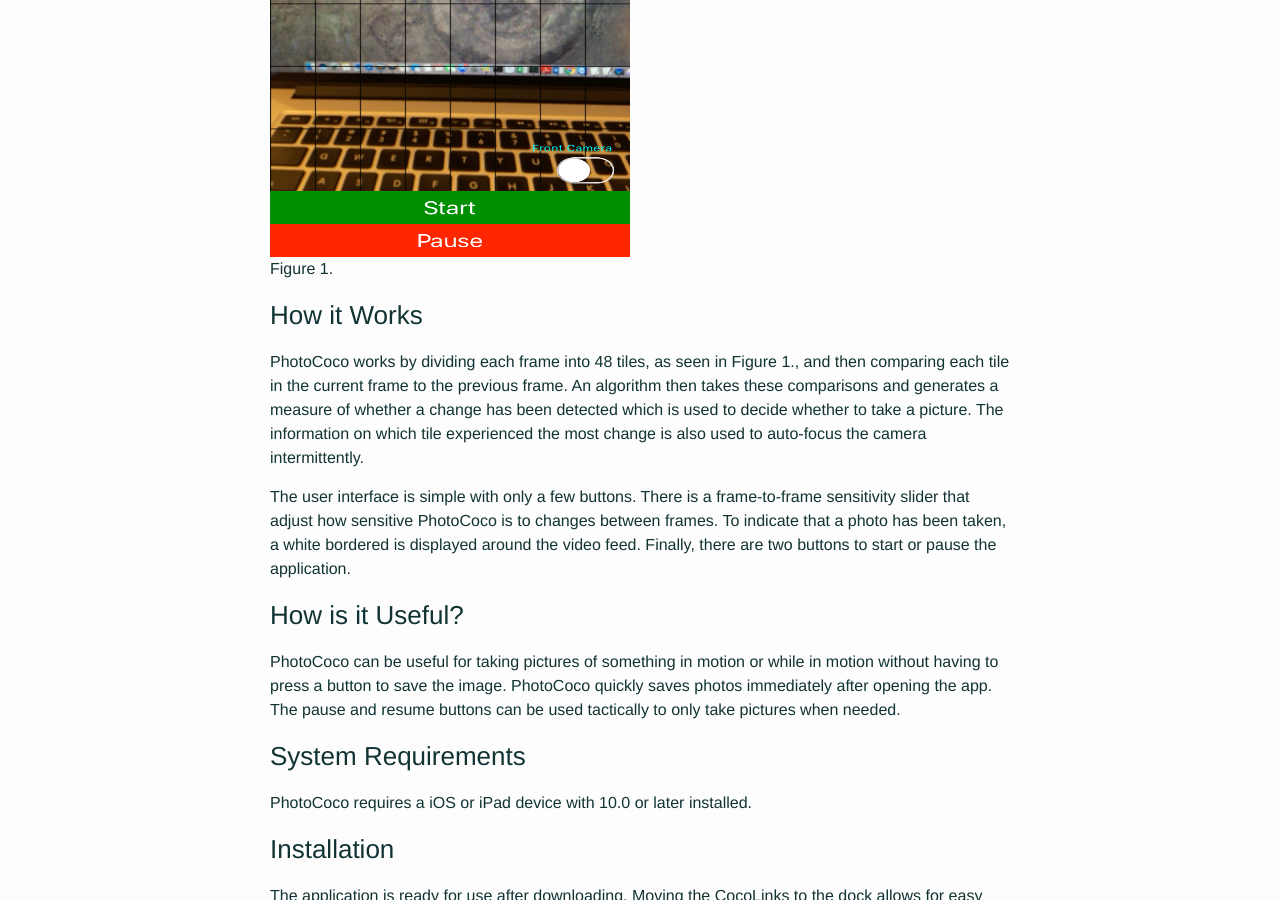
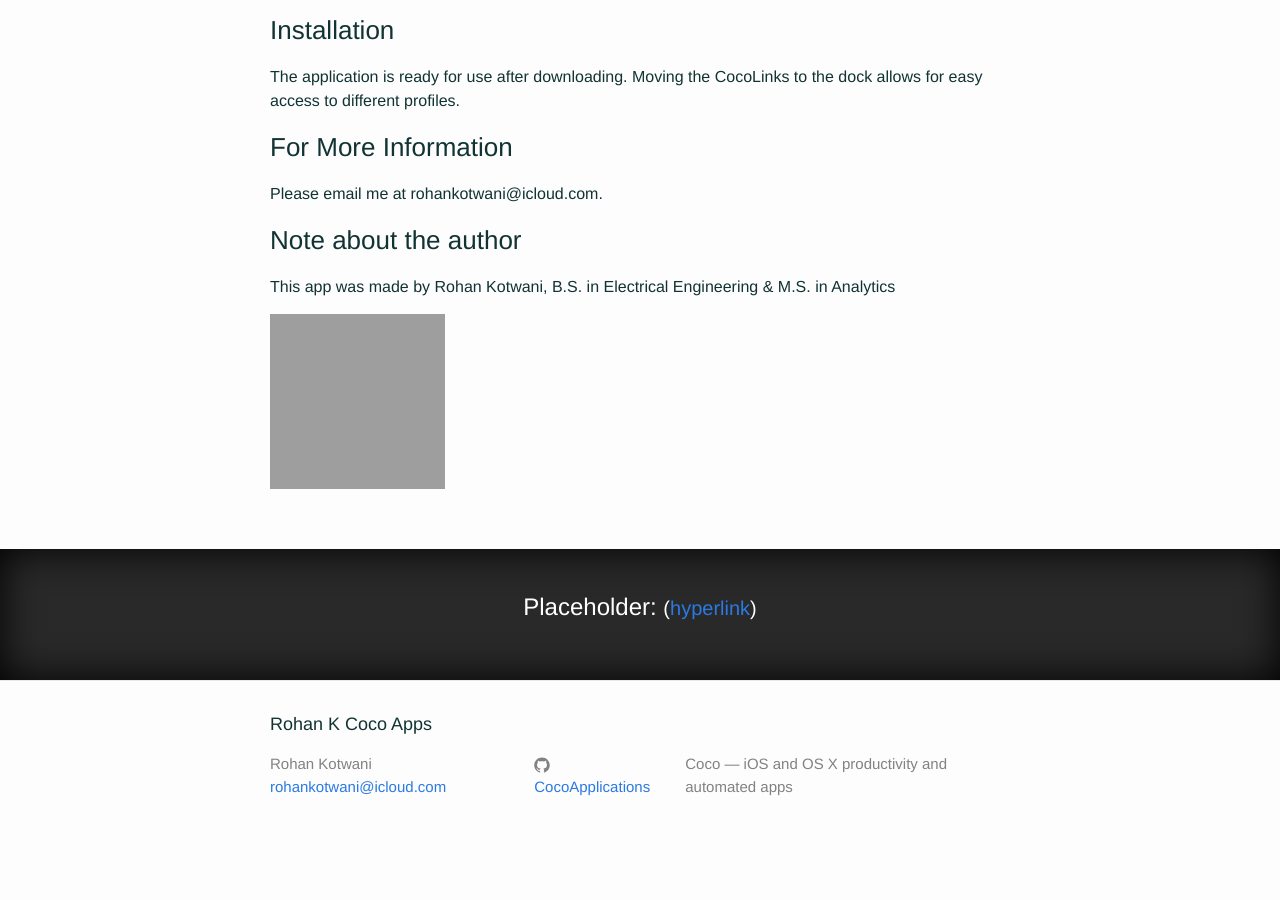
Before and after one commit to CocoApplications/CocoApplications, a Jekyll site: the page built from _posts/2017-09-20-PhotoCoco.html, in a window 1280 px wide and 900 px high, scrolled down 1010 px. Built offline with Jekyll 4.4.1, drawn with Linux system fonts in a browser that asks for light colours; after the commit the page ends 1868 px from its top, so only the background shows below that; grey boxes are pictures that could not be loaded.

Commit message:
prototyping

```diff
--- a/_posts/2017-09-20-PhotoCoco.html
+++ b/_posts/2017-09-20-PhotoCoco.html
@@ -26,23 +26,6 @@ tags:
     </h3>
     <p>
     PhotoCoco, iOS app, automatically takes pictures soon after starting the application without having to press the capture button. This app is perfect for when pictures need to be taken quickly or when there are movements from frame-to-frame. Pressing the awkwardly place capture button in the standard camera app can often cause a blurry or out of focus picture to be taken. By automatically taking pictures, the user can focus on zooming and pointing the camera in the right direction.
-    </p>
-
-
-    <div>
-    <img src="/images/PhotoCoco.png" alt="Doh!" height="480px" width="360px" vpace="10px" align="center">
-    <p> Figure 1. </p>
-    </div>
-
-
-    <h3>
-        How it Works
-    </h3>
-    <p>
-    PhotoCoco works by dividing each frame into 48 tiles, as seen in Figure 1., and then comparing each tile in the current frame to the previous frame. An algorithm then takes these comparisons and generates a measure of whether a change has been detected which is used to decide whether to take a picture. The information on which tile experienced the most change is also used to auto-focus the camera intermittently.
-    </p>
-    <p>
-    The user interface is simple with only a few buttons. There is a frame-to-frame sensitivity slider that adjust how sensitive PhotoCoco is to changes between frames. To indicate that a photo has been taken, a white bordered is displayed around the video feed. Finally, there are two buttons to start or pause the application.
     </p>
 
     <h3>
```
